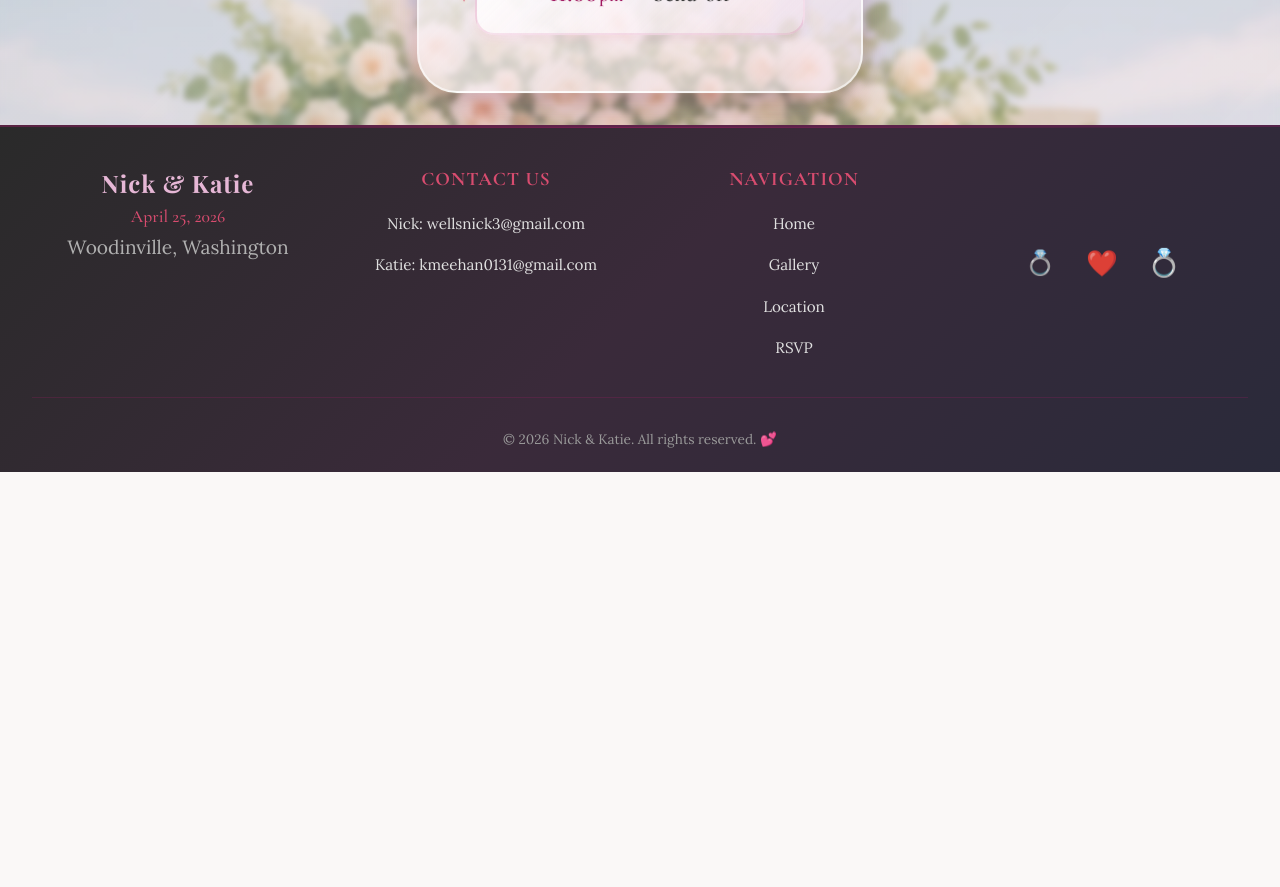
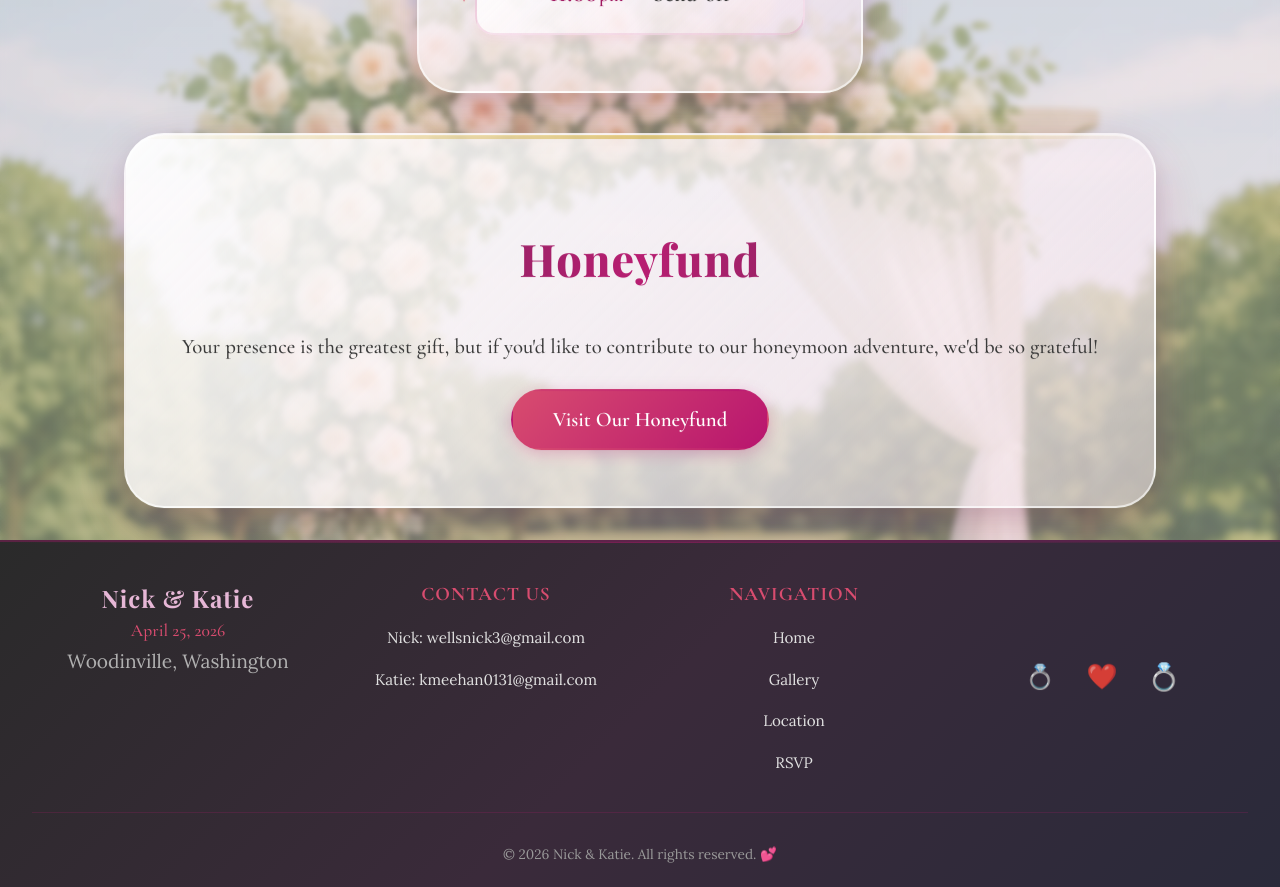
Before and after one commit to Risingsheild/WeddingDay, a React (Create React App) app: page / in a window 1280 px wide. Shown: the part 1780-2667 px from the top of the page. Before the commit the page ends 2252 px from the top, so only its background shows below. Built offline with nearby package versions, Linux system fonts and the light colour scheme.

Commit message:
Added HoneyFund

```diff
--- a/src/pages/FAQ.jsx
+++ b/src/pages/FAQ.jsx
@@ -72,7 +72,7 @@ const faqData = [
     questions: [
       {
         question: "Do you have a wedding registry?",
-        answer: "We have chosen not to create a registry. Your presence at our wedding is the greatest gift we could ask for! However, if you feel inclined to give, a contribution towards our honeymoon fund would be deeply appreciated."
+        answer: <>Your presence at our wedding is the greatest gift we could ask for! However, if you feel inclined to give, a contribution towards our honeymoon fund would be deeply appreciated. <a href="https://www.honeyfund.com/site/wells-meehan-04-25-2026" target="_blank" rel="noopener noreferrer" className="faq-link">Visit our Honeyfund</a></>
       },
     ]
   },
--- a/src/pages/Home.jsx
+++ b/src/pages/Home.jsx
@@ -37,6 +37,25 @@ export function Home() {
             <li><span className="event-time">11:00<span className="time-period">pm</span></span> – Send-off</li>
           </ul>
         </motion.div>
+
+        <motion.div
+          className="timeline-card"
+          initial={{ opacity: 0, y: 20 }}
+          whileInView={{ opacity: 1, y: 0 }}
+          transition={{ duration: 0.6, delay: 0.2 }}
+          viewport={{ once: true }}
+        >
+          <h2>Honeyfund</h2>
+          <p>Your presence is the greatest gift, but if you'd like to contribute to our honeymoon adventure, we'd be so grateful!</p>
+          <a
+            href="https://www.honeyfund.com/site/wells-meehan-04-25-2026"
+            target="_blank"
+            rel="noopener noreferrer"
+            className="honeyfund-link"
+          >
+            Visit Our Honeyfund
+          </a>
+        </motion.div>
       </div>
     </PageWrapper>
   );
--- a/src/styles/FAQ.css
+++ b/src/styles/FAQ.css
@@ -162,6 +162,19 @@
     color: var(--charcoal, #2d2233);
     line-height: 1.8;
     position: relative;
+}
+
+.faq-link {
+    color: var(--mauve-600, #8d5fc7);
+    text-decoration: none;
+    font-weight: 600;
+    transition: color 0.3s ease;
+    border-bottom: 2px solid transparent;
+}
+
+.faq-link:hover {
+    color: var(--deep-plum, #4b2354);
+    border-bottom-color: var(--deep-plum, #4b2354);
 }
 
 .faq-contact {
--- a/src/styles/Home.css
+++ b/src/styles/Home.css
@@ -269,6 +269,37 @@ iframe.square-box {
     font-weight: 600;
     margin-left: 0.1rem;
     vertical-align: baseline;
+}
+
+/* Honeyfund section */
+.timeline-card p {
+    font-family: 'Cormorant Garamond', serif;
+    font-size: 1.3rem;
+    color: #3a3a3a;
+    line-height: 1.8;
+    margin-bottom: 1.5rem;
+    font-weight: 500;
+}
+
+.honeyfund-link {
+    display: inline-block;
+    padding: 1rem 2.5rem;
+    background: linear-gradient(135deg, #d84c6f, #b8156f);
+    color: #fff;
+    text-decoration: none;
+    border-radius: 2rem;
+    font-family: 'Cormorant Garamond', serif;
+    font-size: 1.3rem;
+    font-weight: 600;
+    transition: all 0.3s cubic-bezier(0.34, 1.56, 0.64, 1);
+    box-shadow: 0 4px 16px rgba(184, 21, 111, 0.25);
+    border: 2px solid transparent;
+}
+
+.honeyfund-link:hover {
+    transform: translateY(-3px);
+    box-shadow: 0 8px 24px rgba(184, 21, 111, 0.35);
+    background: linear-gradient(135deg, #b8156f, #8a0f54);
 }
 
 /* Location section */
```
